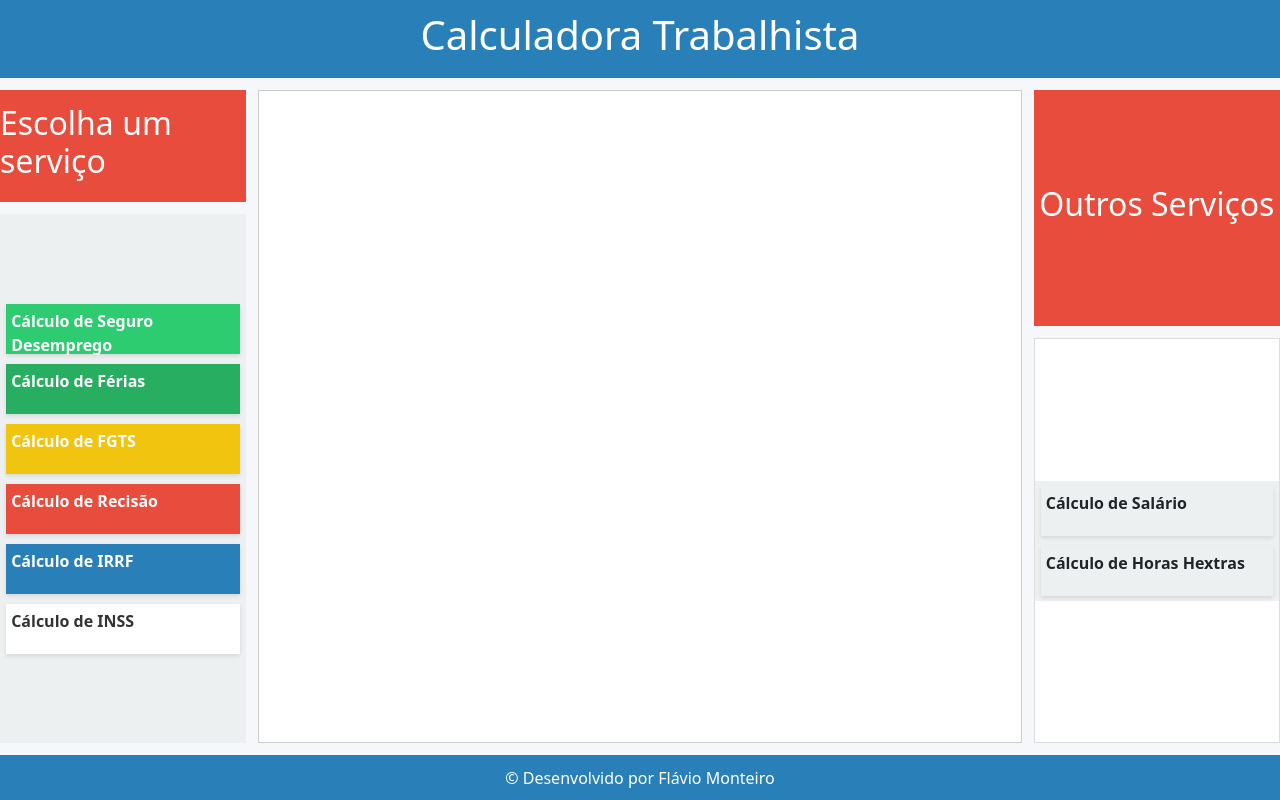
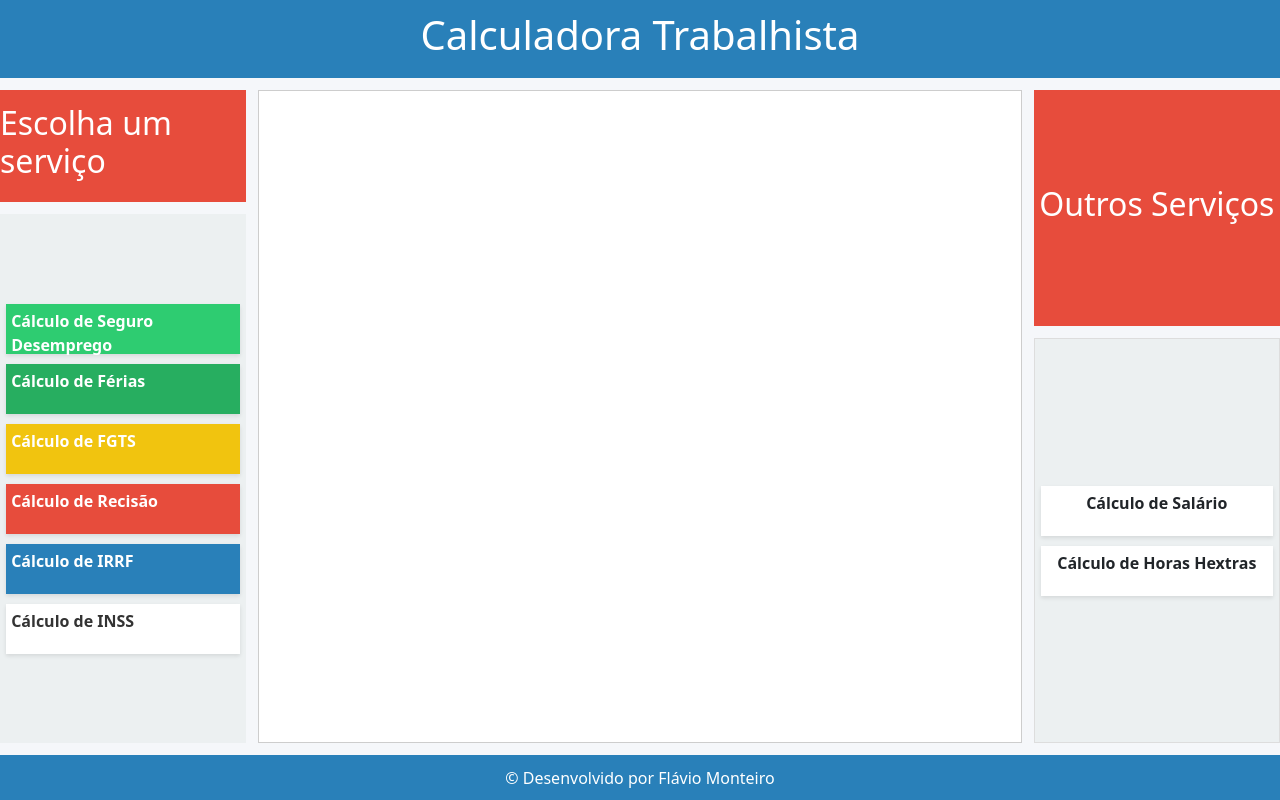
Before and after one commit to Flavio-Monteiro/App-horas-Tabalhistas, a React (Vite) app: page / in a window 1280 px wide. Built offline with nearby package versions, Linux system fonts and the light colour scheme.

Commit message:
cores alteradas

```diff
--- a/src/App.css
+++ b/src/App.css
@@ -33,6 +33,7 @@
   align-items: center;
 }
 
+
 .section {
   grid-area: 2 / 2 / 8 / 5;
   background: #ffffff;
@@ -53,6 +54,7 @@
 }
 
 .content-list-services2 {
+
   grid-area: 4 / 5 / 8 / 6;
   background: #ffffff;
   border: 1px solid #ddd;
@@ -60,7 +62,13 @@
   justify-content: center;
   align-items: center;
 }
-
+.content-list-services2 ul{
+  height: 100%;
+}
+.content-list-services2 ul li{
+  background-color: #ffffff;
+  text-align: center;
+}
 .footer {
   grid-area: 8 / 1 / 9 / 6;
   background: #2980b9;
```
